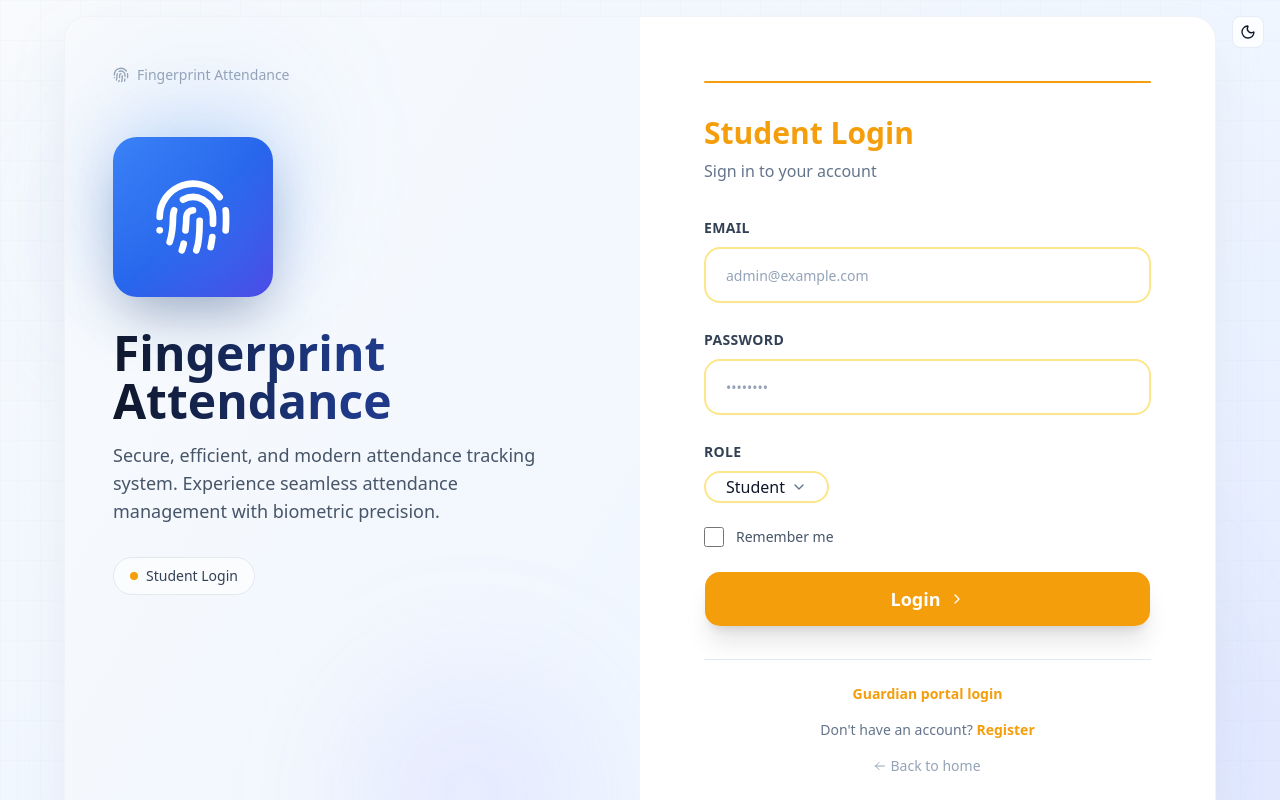
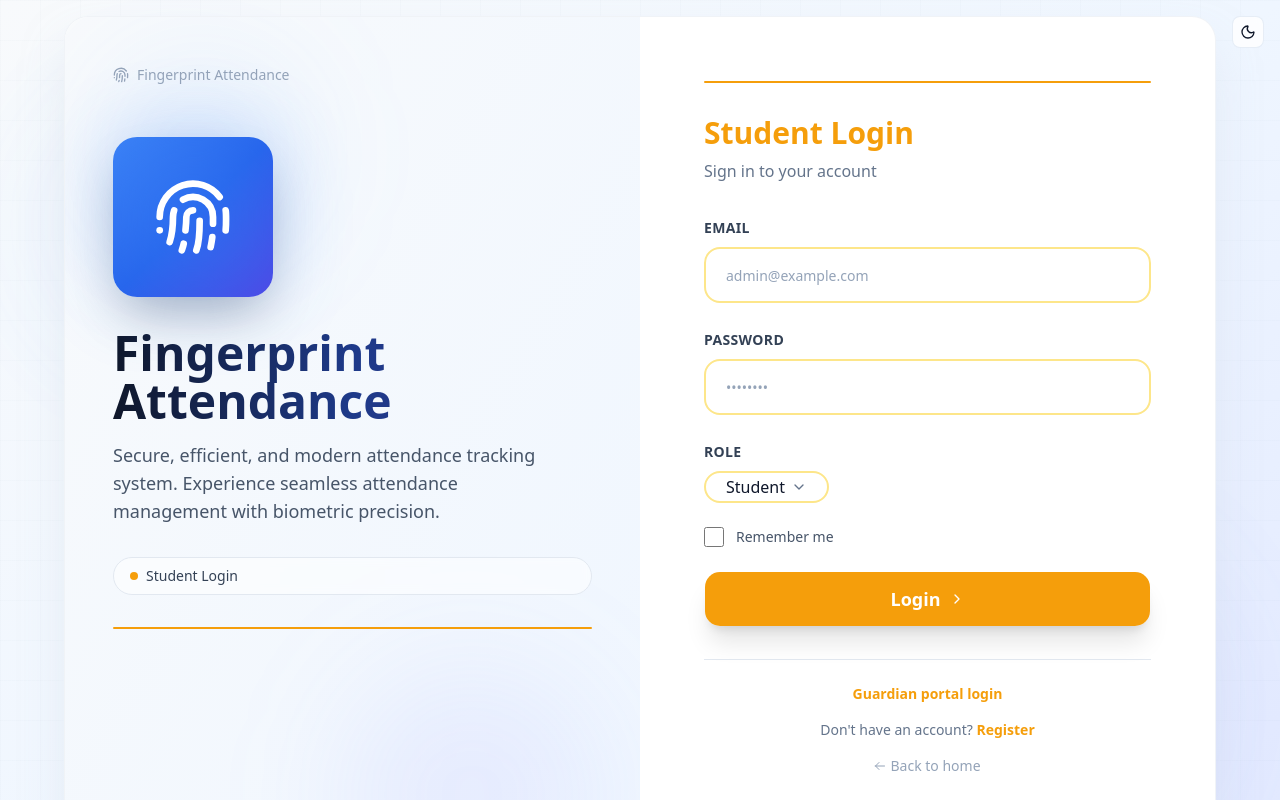
Before and after one commit to PrinceKhanX/fingerprint-attendance-system, a Next.js app: page /login in a window 1280 px wide. Shown: the top 800 px of the page. Built offline with nearby package versions, Linux system fonts and the light colour scheme.

Commit message:
Add bottom accent bar to left branding column for symmetry with right column

```diff
--- a/src/app/login/page.tsx
+++ b/src/app/login/page.tsx
@@ -156,7 +156,7 @@ function LoginPageContent() {
                 <div className="absolute bottom-10 right-10 w-64 h-64 bg-indigo-400/10 dark:bg-indigo-500/10 rounded-full blur-3xl animate-pulse" style={{ animationDelay: '1s' }} />
               </div>
 
-              <div className="relative z-10 space-y-8">
+              <div className="relative z-10 space-y-8 flex flex-col h-full">
                 {/* Brand mark */}
                 <div className="mb-4">
                   <Link href="/" className="inline-flex items-center gap-2 text-sm text-slate-400 dark:text-slate-500 hover:text-slate-600 dark:hover:text-slate-400 transition-colors">
@@ -188,6 +188,9 @@ function LoginPageContent() {
                     {roleTitles[role as keyof typeof roleTitles] || 'Login'}
                   </span>
                 </div>
+
+                {/* Bottom accent bar - matches right column for symmetry */}
+                <div className="mt-auto h-0.5 transition-all duration-300 rounded-full" style={{ backgroundColor: currentColor.primary }} />
               </div>
             </div>
 
```
